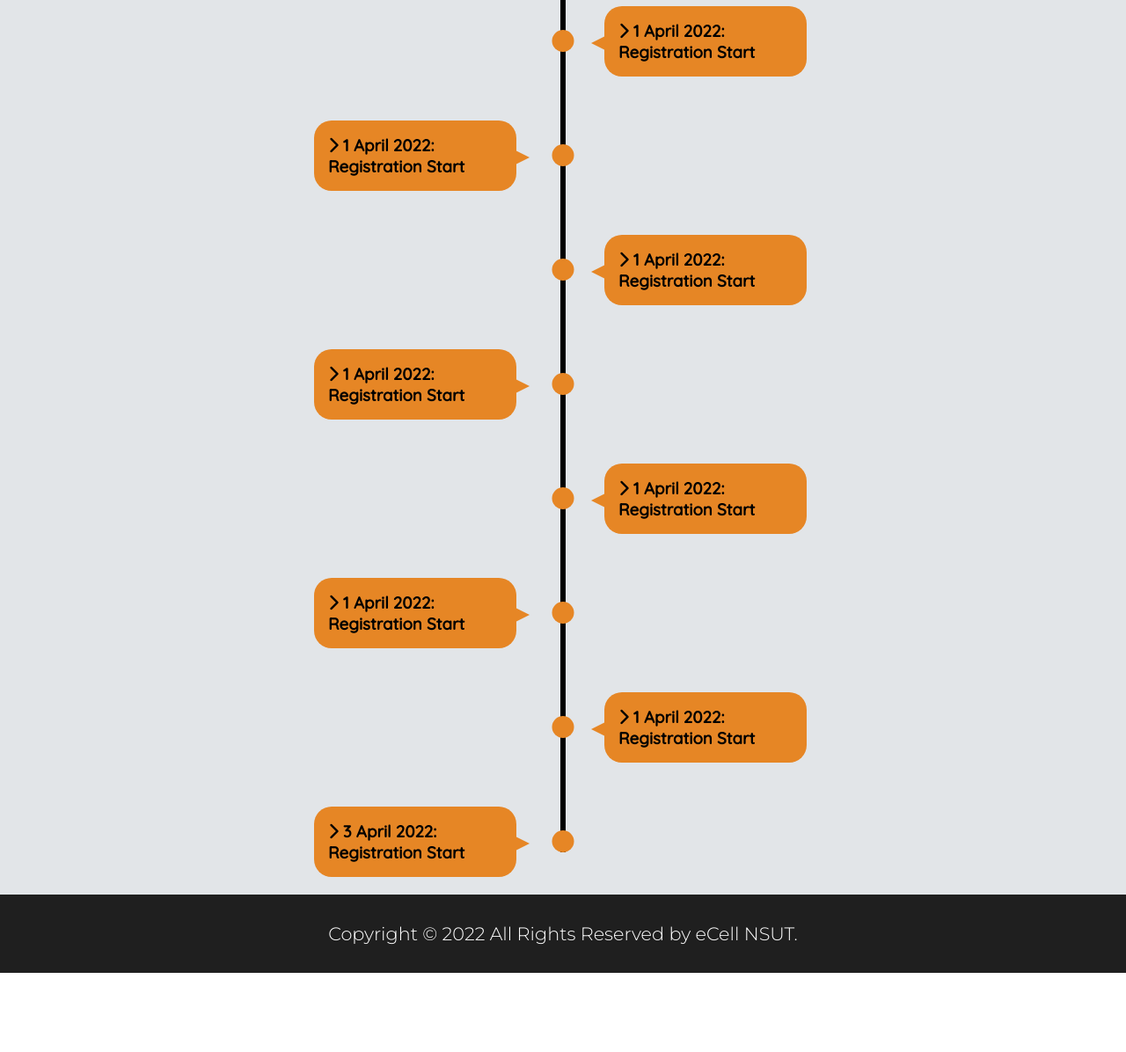
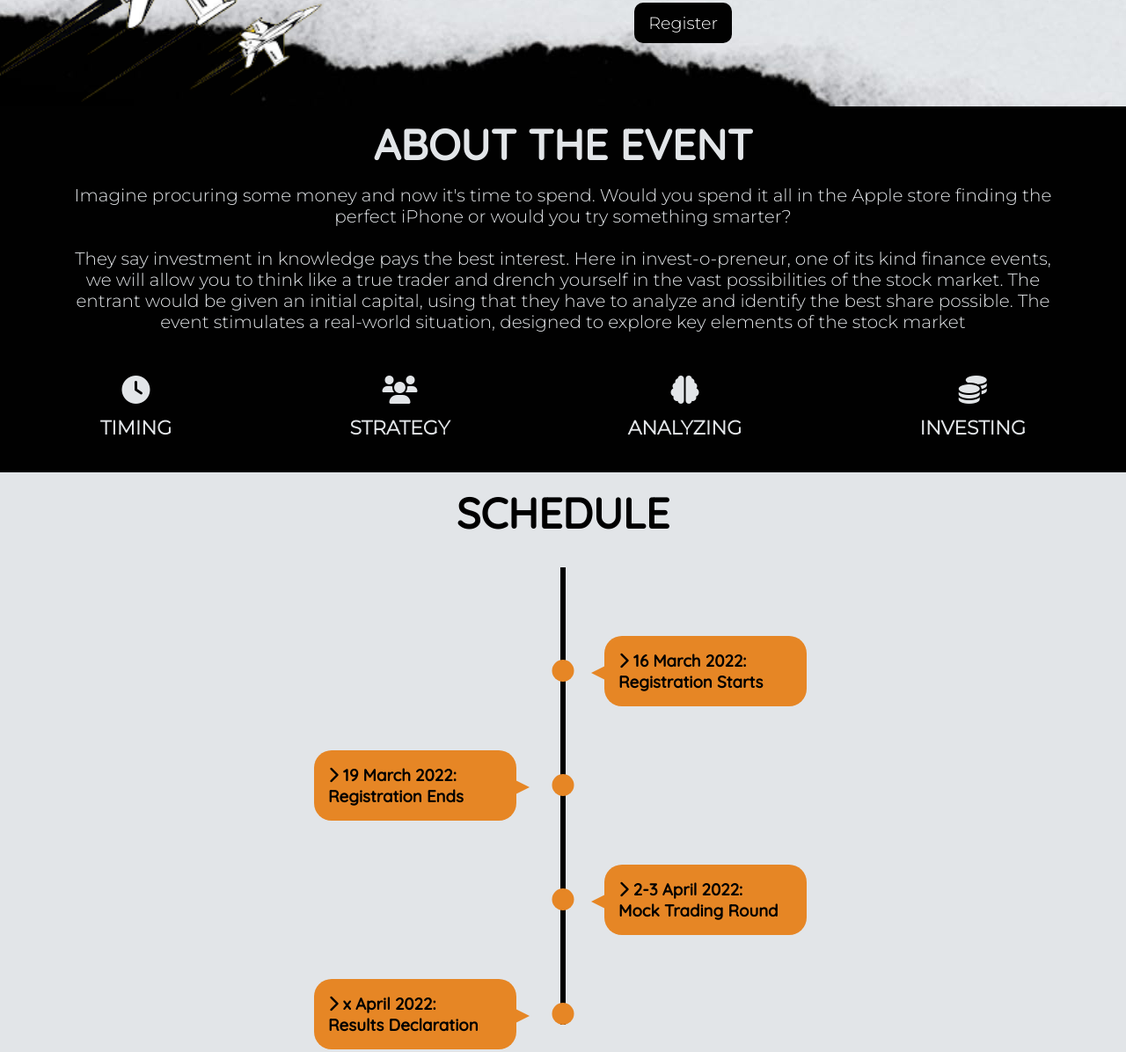
Before and after one commit to avdhesh-1503/eSummit-2022, a plain HTML site: page investopreneur.html in a window 1280 px wide. Shown: the part 599-1795 px from the top of the page at 88% size. Before the commit the page ends 1705 px from the top, so only its background shows below. Drawn offline with nearby package versions, Linux system fonts and the light colour scheme.

Commit message:
Update investopreneur.html

```diff
--- a/investopreneur.html
+++ b/investopreneur.html
@@ -12,12 +12,6 @@
       integrity="sha512-9usAa10IRO0HhonpyAIVpjrylPvoDwiPUiKdWk5t3PyolY1cOd4DSE0Ga+ri4AuTroPR5aQvXU9xC6qOPnzFeg=="
       crossorigin="anonymous"
       referrerpolicy="no-referrer"
-    />
-    <link rel="preconnect" href="https://fonts.googleapis.com" />
-    <link rel="preconnect" href="https://fonts.gstatic.com" crossorigin />
-    <link
-      href="https://fonts.googleapis.com/css2?family=Roboto&display=swap"
-      rel="stylesheet"
     />
     <link
       rel="stylesheet"
@@ -35,32 +29,31 @@
 
     <!---//////////////////////////////////////////////////////////////Internal fils//////////////////////////////////////////////////////////////----->
     <link rel="stylesheet" href="event.css" />
-    <title>Document</title>
+    <title>ESummit '22 | Investopreneur</title>
   </head>
 
   <body>
-    <a href="event4.html"> <img src="arrow.png" alt="" class="arr pre" /></a>
+    <a href="./whatwentwrong.html"
+      ><img src="./img/arrow.png" alt="" class="arr next"
+    /></a>
+    <a href="./bidshot.html">
+      <img src="./img/arrow.png" alt="" class="arr pre"
+    /></a>
 
-    <!---->
-    <header id="Hd5">
-      <div id="Hnav">
-        <a href="index.html"
-          ><img src="logo-removebg-preview.png" style="height: 30px" alt=""
-        /></a>
-        <div id="HSnav">
-          <a href="">REGISTER</a>
-          <a href="index.html">HOME</a>
-        </div>
-      </div>
-      <div id="Hmain">
-        <div class="btn1">Register</div>
-      </div>
+    <!-- Section 1 -->
+    <header id="header">
+      <a href="./index.html" class="btn back-btn"
+        ><i class="fas fa-arrow-left"></i
+      ></a>
+      <!-- <img class="planet" src="./img/planet.svg" /> -->
+      <img class="logo" src="./img/logo-black.png" alt="Logo" />
+      <img class="warplanes" src="./img/warplanes.png" alt="Warplanes" />
+      <img class="event-img-investopreneur" src="./img/investopreneur.png" alt="Unravel"/>
+      <div href="#" class="btn register-btn" id="register-investopreneur">Register</div>
     </header>
-    <!---->
 
     <!---Section 2-->
     <div class="main_container">
-      <img class="paralax" src="warplanes.png" style="height: 280px" alt="" />
       <div class="text_container">
         <h2 class="text_containe_heading">ABOUT THE EVENT</h2>
         <p
@@ -69,12 +62,11 @@
           data-aos-easing="ease-in-sine"
           data-aos-offset="200"
         >
-          Lorem ipsum dolor, sit amet consectetur adipisicing elit.
-          Exercitationem deserunt magnam et eos vero consectetur. Reprehenderit
-          animi molestiae minima repudiandae voluptatum pariatur assumenda iure
-          provident aspernatur quidem itaque, doloremque alias neque quaerat
-          eveniet quia dolorem aut maiores dolores nemo esse ea obcaecati a.
-          Repudiandae corporis alias consectetur blanditiis nulla praesentium.
+          Imagine procuring some money and now it's time to spend. Would you spend it all in the Apple store finding the perfect iPhone or would you try something smarter?
+          <br /><br />
+          They say investment in knowledge pays the best interest. Here in invest-o-preneur, one of its kind finance events, we will allow you to think like a true trader and drench yourself in the vast possibilities of the stock market.
+          The entrant would be given an initial capital, using that they have to analyze and identify the best share possible.
+          The event stimulates a real-world situation, designed to explore key elements of the stock market
         </p>
       </div>
       <div class="icon_container">
@@ -86,7 +78,7 @@
           <div class="icons">
             <i class="fa-solid fa-clock fa-2xl"></i>
           </div>
-          <div class="content">PITCHING</div>
+          <div class="content">TIMING</div>
         </div>
         <div
           class="nretworking_container"
@@ -96,7 +88,7 @@
           <div class="icons">
             <i class="fa-solid fa-users fa-2xl"></i>
           </div>
-          <div class="content">NETWORKING</div>
+          <div class="content">STRATEGY</div>
         </div>
         <div
           class="negotiation_container"
@@ -106,13 +98,13 @@
           <div class="icons">
             <i class="fa-solid fa-brain fa-2xl"></i>
           </div>
-          <div class="content">NEGOTIATION</div>
+          <div class="content">ANALYZING</div>
         </div>
         <div class="fund_container" data-aos="zoom-out" data-aos-duration="500">
           <div class="icons">
             <i class="fa-solid fa-coins fa-2xl"></i>
           </div>
-          <div class="content">FUND RAISING</div>
+          <div class="content">INVESTING</div>
         </div>
       </div>
     </div>
@@ -124,64 +116,32 @@
         <li>
           <div>
             <h3>
-              <i class="fas fa-chevron-right"></i> 1 April 2022:<br />
-              Registration Start
+              <i class="fas fa-chevron-right"></i> 16 March 2022:<br />
+              Registration Starts
             </h3>
           </div>
         </li>
         <li>
           <div>
             <h3>
-              <i class="fas fa-chevron-right"></i> 1 April 2022:<br />
-              Registration Start
+              <i class="fas fa-chevron-right"></i> 19 March 2022:<br />
+              Registration Ends
             </h3>
           </div>
         </li>
         <li>
           <div>
             <h3>
-              <i class="fas fa-chevron-right"></i> 1 April 2022:<br />
-              Registration Start
+              <i class="fas fa-chevron-right"></i> 2-3 April 2022:<br />
+             Mock Trading Round
             </h3>
           </div>
         </li>
         <li>
           <div>
             <h3>
-              <i class="fas fa-chevron-right"></i> 1 April 2022:<br />
-              Registration Start
-            </h3>
-          </div>
-        </li>
-        <li>
-          <div>
-            <h3>
-              <i class="fas fa-chevron-right"></i> 1 April 2022:<br />
-              Registration Start
-            </h3>
-          </div>
-        </li>
-        <li>
-          <div>
-            <h3>
-              <i class="fas fa-chevron-right"></i> 1 April 2022:<br />
-              Registration Start
-            </h3>
-          </div>
-        </li>
-        <li>
-          <div>
-            <h3>
-              <i class="fas fa-chevron-right"></i> 1 April 2022:<br />
-              Registration Start
-            </h3>
-          </div>
-        </li>
-        <li>
-          <div>
-            <h3>
-              <i class="fas fa-chevron-right"></i> 3 April 2022:<br />
-              Registration Start
+              <i class="fas fa-chevron-right"></i> x April 2022:<br />
+              Results Declaration
             </h3>
           </div>
         </li>
```
